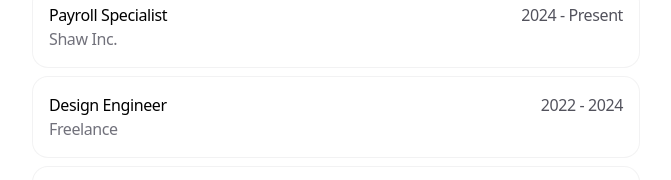
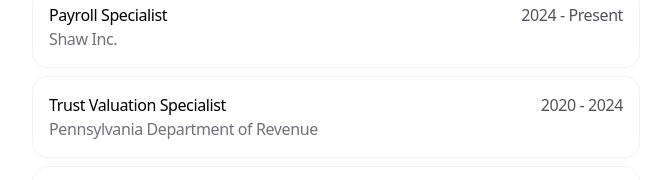
Before and after one commit to chrisbell709/portfolio, a Next.js app: page / in a window 1280 px wide. Shown: the part 734-914 px from the top of the page, without its empty margins (304-975 px from the left). Built offline with nearby package versions, Linux system fonts and the light colour scheme.

Commit message:
Update data.ts

```diff
--- a/app/data.ts
+++ b/app/data.ts
@@ -57,11 +57,11 @@
     id: 'work1',
   },
   {
-    company: 'Freelance',
-    title: 'Design Engineer',
-    start: '2022',
+    company: 'Pennsylvania Department of Revenue',
+    title: 'Trust Valuation Specialist',
+    start: '2020',
     end: '2024',
-    link: 'https://ibelick.com',
+    link: 'https://google.com',
     id: 'work2',
   },
   {
```
